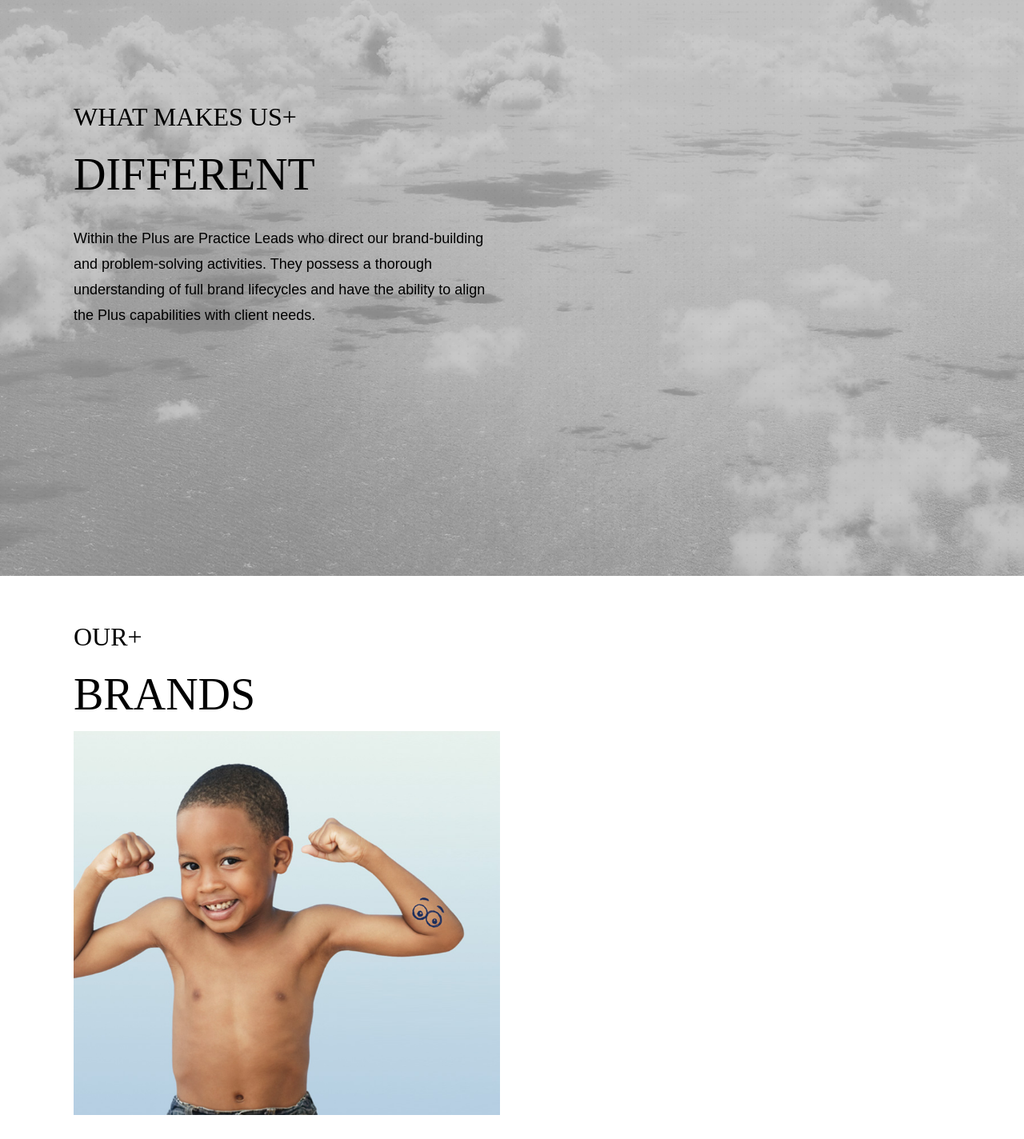
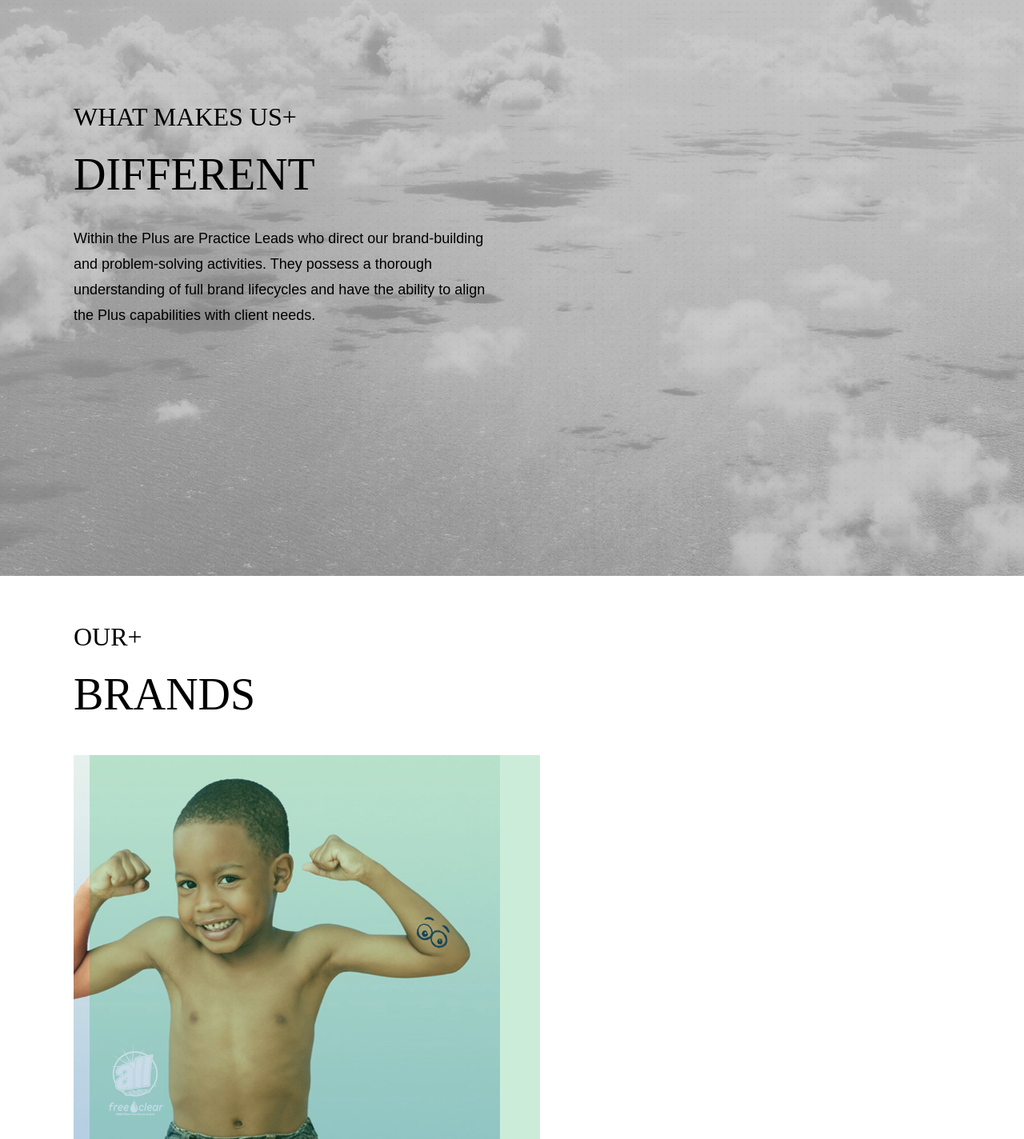
Before and after one commit to havashealthplus/havashealthplus.github.io, a Jekyll site: the page built from about/index.html, in a window 1280 px wide. Shown: the whole page at 80% size. Built offline with Jekyll 4.4.1, drawn with Linux system fonts in a browser that asks for light colours; some web fonts are replaced; before the commit the page ends 1394 px from its top, so only the background shows below that.

Commit message:
client
+ details

```diff
--- a/about/index.html
+++ b/about/index.html
@@ -33,8 +33,10 @@ section: about
 		<div class="row">
 			<div class="col-12 col-medium-6">
 				<div class="client" id="afc">
-					<div class="client_logo">
-
+					<div class="client_overlay" id="afc_green">
+						<div class="client_logo">
+							<img src="../images/clients/afc-logo.png" width="75px;" alt="All free Clear">
+						</div>
 					</div>
 				</div>
 			</div>
--- a/css/component.css
+++ b/css/component.css
@@ -1,6 +1,6 @@
 /* section intros */
 .section_intro {
-  padding-top: 50px;
+  padding: 50px 0 30px;
 }
 
 /* hero */
@@ -54,11 +54,29 @@
   background-repeat: no-repeat;
 }
 
+.client_overlay {
+  position: absolute;
+  z-index: 0;
+  width: 100%;
+  height: 100%;
+  top: 0;
+}
+
+.client_logo {
+  position: absolute;
+  left: 20px;
+  bottom: 20px;
+}
+
 /* all free clear */
 #afc {
   background-image: url("../images/clients/afc.jpg");
 }
 
+#afc_green {
+  background: #00a247;
+  opacity: .2;
+}
 
 
 
```
Also changed, not shown: images/clients/afc-logo.png (added), images/clients/afc.jpg.
